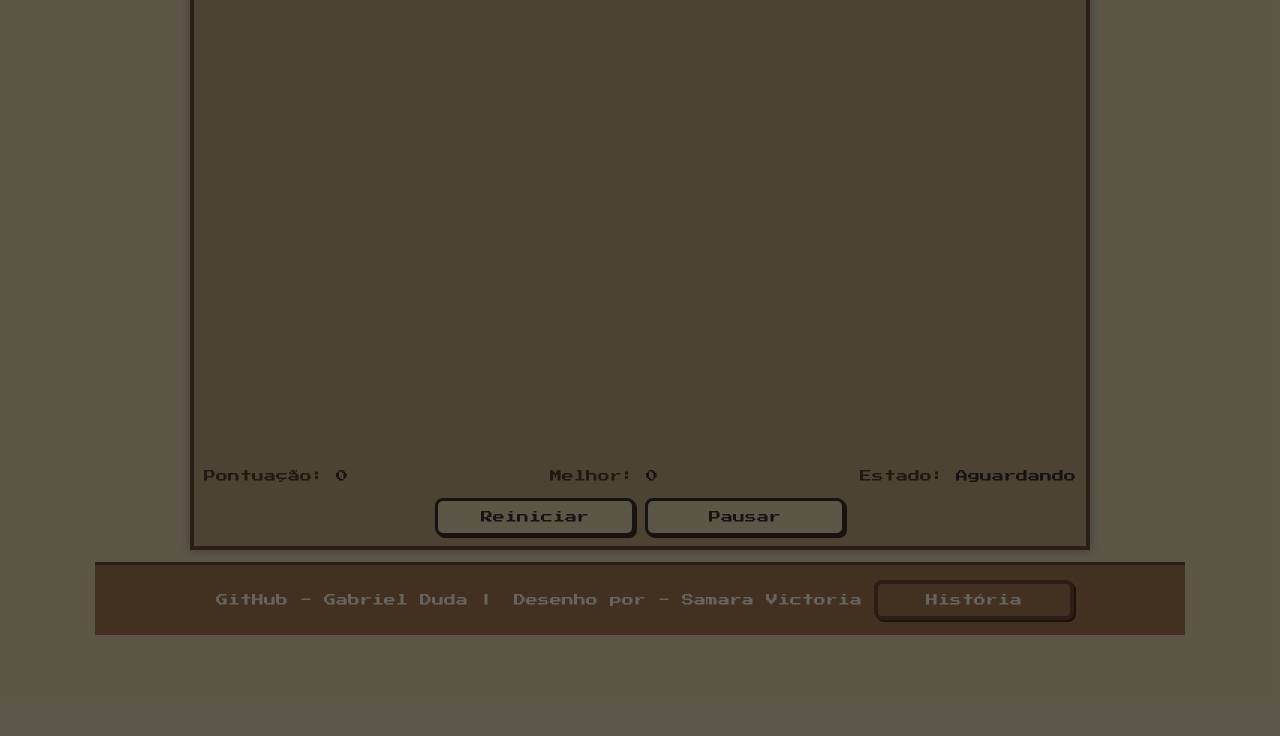
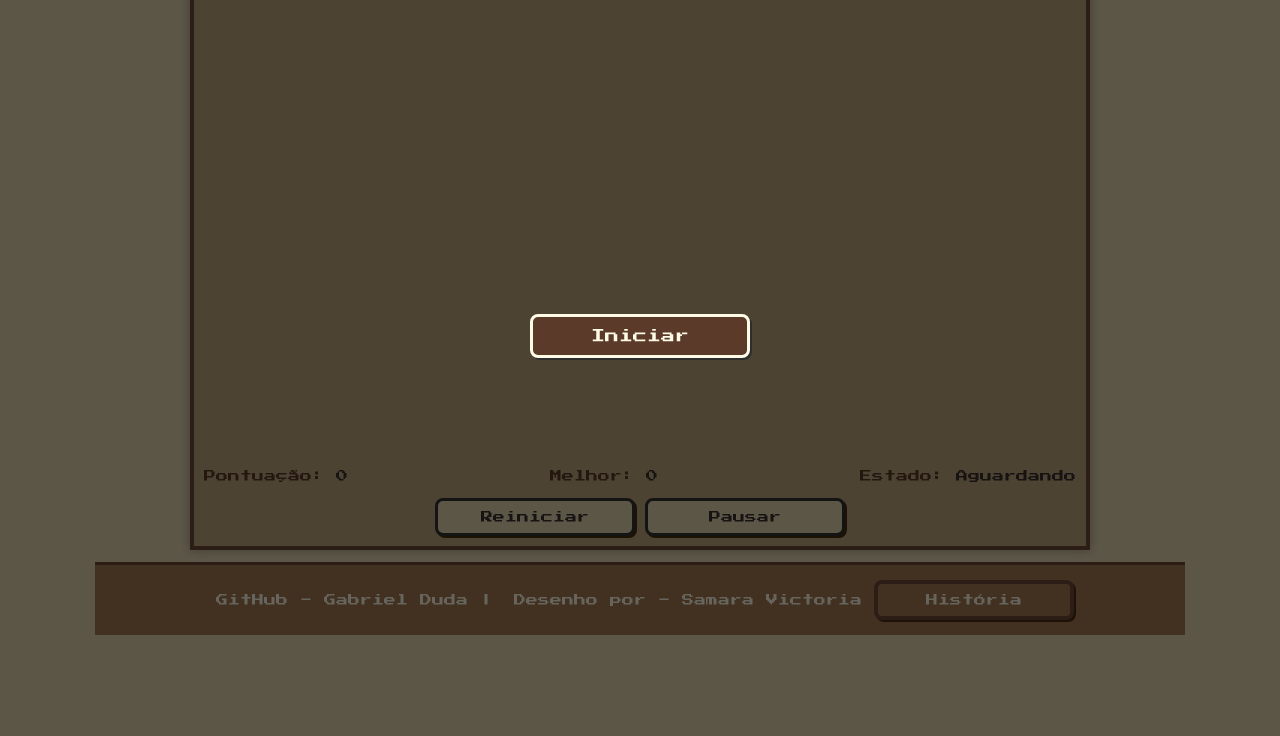
Before and after one commit to Gabriel-duda1/SoltaMeuFrango, a plain HTML site: page soltaMeuFrango/index.html in a window 1280 px wide. Shown: the part 64-800 px from the top of the page. Drawn offline with Linux system fonts and the light colour scheme.

Commit message:
SoltaMeuFrango versão 1.0 finalizado

```diff
--- a/soltaMeuFrango/script.js
+++ b/soltaMeuFrango/script.js
@@ -350,7 +350,7 @@ document.addEventListener('DOMContentLoaded', () => {
   function carregar() {
     imagensCarregadas++;
     if (imagensCarregadas === 4) {
-      telaInicio.style.display = 'block';
+      telaInicio.style.display = 'flex';
     }
   }
 
--- a/soltaMeuFrango/style.css
+++ b/soltaMeuFrango/style.css
@@ -88,11 +88,11 @@ button:active { box-shadow: none; transform: translate(2px, 2px); }
   color: #3b2f2f;
 }
 
-/* Tela inicial */
+
 #telaInicio {
   background-color: rgba(0,0,0,0.6);
   color: #fffbe7;
-  position: absolute;
+  position: fixed;
   top: 0; left: 0;
   width: 100%; height: 100%;
   display: none;
@@ -112,7 +112,7 @@ button:active { box-shadow: none; transform: translate(2px, 2px); }
   min-width: 220px;
 }
 
-/* Footer */
+
 footer {
   flex-shrink: 0;
   width: 100%;
@@ -134,7 +134,6 @@ footer a {
 }
 footer a:hover { background-color: #8b5a2b; text-decoration: underline; }
 
-/* Caixa de história */
 #historia-box {
   display: none;
   margin-top: 10px;
```
Also changed, not shown: soltaMeuFrango/index.html (+0 -2 lines).
